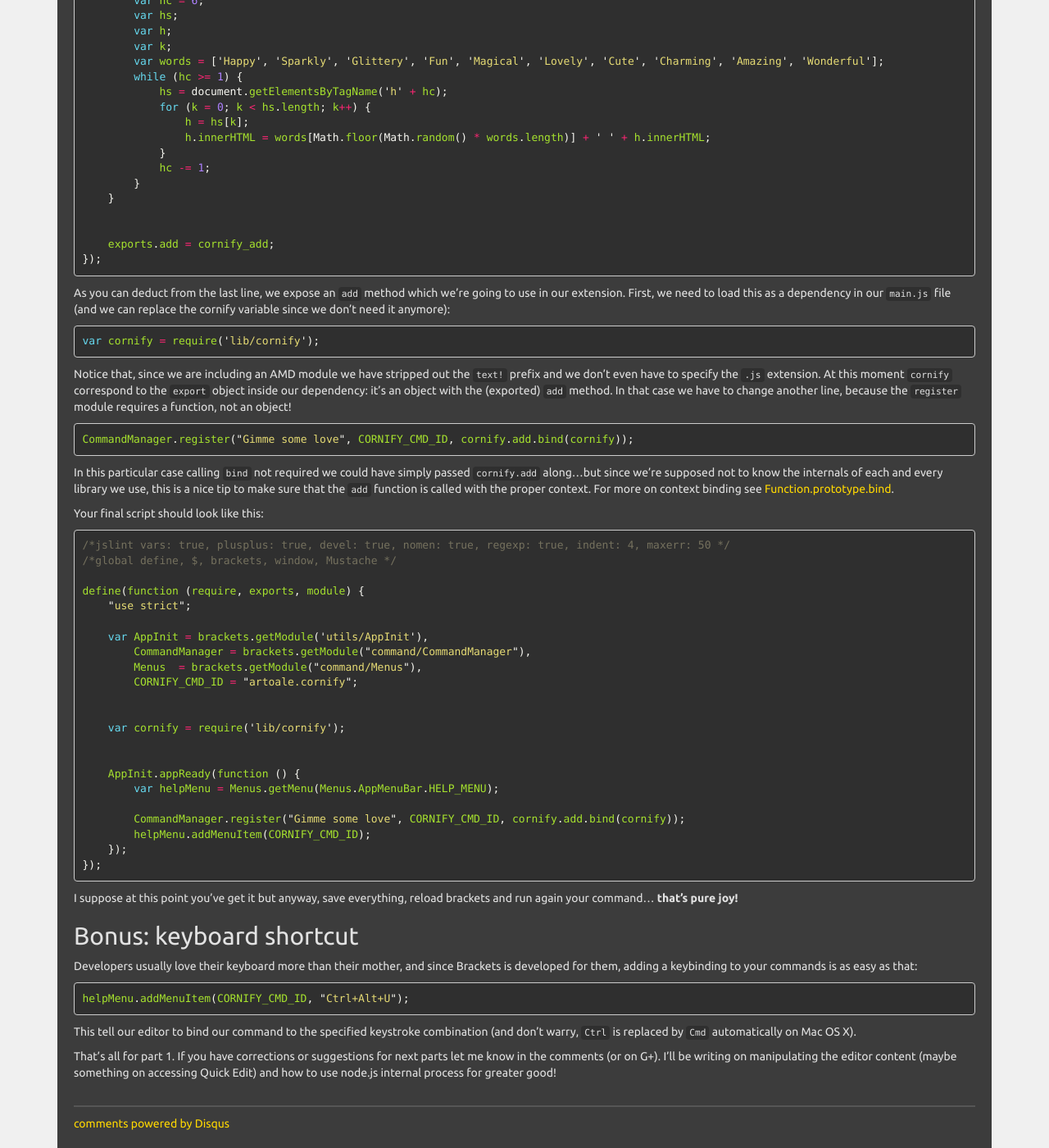
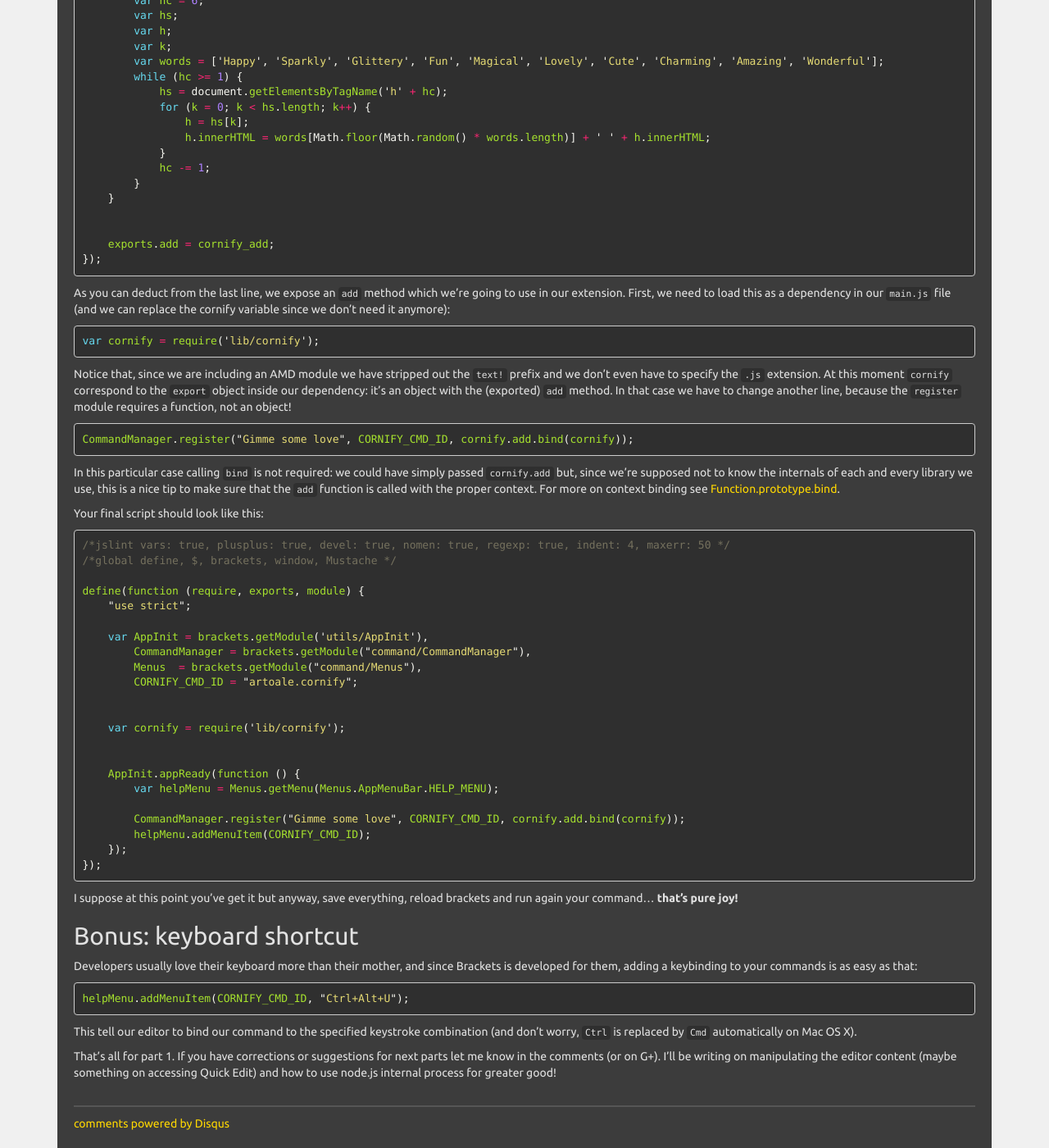
Before and after one commit to artoale/artoale.github.com, a Jekyll site: the page built from _posts/2013-09-30-writing-brackets-extension-01.md, in a window 1280 px wide and 1400 px high, scrolled down 6832 px. Shown: the whole window at 82% size. Built offline with Jekyll 4.4.1, drawn with Linux system fonts in a browser that asks for light colours; Markdown is read by kramdown in place of the engine named in the settings; comment, search, counter and statistics services are not loaded.

Commit message:
Fix typos

````diff
--- a/_posts/2013-09-30-writing-brackets-extension-01.md
+++ b/_posts/2013-09-30-writing-brackets-extension-01.md
@@ -393,7 +393,7 @@ In that case we have to change another line, because the `register` module requi
 CommandManager.register("Gimme some love", CORNIFY_CMD_ID, cornify.add.bind(cornify));
 ```
 
-In this particular case calling `bind` not required we could have simply passed `cornify.add` along...but since we're supposed not to know the internals of each and every library we use, this is a nice tip to make sure that the `add` function is called with the proper context. For more on context binding see [Function.prototype.bind](https://developer.mozilla.org/en-US/docs/Web/JavaScript/Reference/Global_Objects/Function/bind).
+In this particular case calling `bind` is not required: we could have simply passed `cornify.add` but, since we're supposed not to know the internals of each and every library we use, this is a nice tip to make sure that the `add` function is called with the proper context. For more on context binding see [Function.prototype.bind](https://developer.mozilla.org/en-US/docs/Web/JavaScript/Reference/Global_Objects/Function/bind).
 
 Your final script should look like this:
 
@@ -432,7 +432,7 @@ Developers usually love their keyboard more than their mother, and since Bracket
 helpMenu.addMenuItem(CORNIFY_CMD_ID, "Ctrl+Alt+U");
 ```
 
-This tell our editor to bind our command to the specified keystroke combination (and don't warry, `Ctrl` is replaced by `Cmd` automatically on Mac OS X).
+This tell our editor to bind our command to the specified keystroke combination (and don't worry, `Ctrl` is replaced by `Cmd` automatically on Mac OS X).
 
 That's all for part 1. If you have corrections or suggestions for next parts let me know in the comments (or on G+). I'll be writing on manipulating the editor content (maybe something on accessing Quick Edit) and how to use node.js internal process for greater good!
 
````
